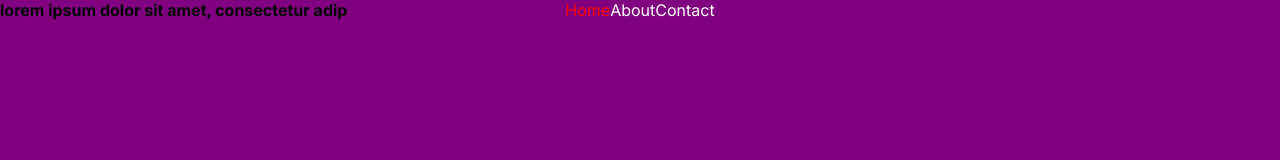
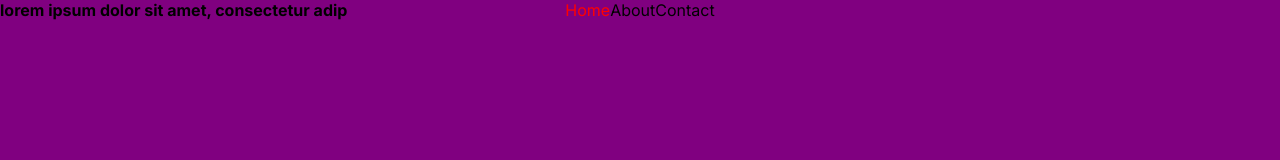
Before and after one commit to Elkhan2003/Next-Scroll, a Next.js app: page / in a window 1280 px wide. Shown: the top 160 px of the page. Built offline with nearby package versions, Linux system fonts and the light colour scheme.

Commit message:
The same way for Scroll

```diff
--- a/src/components/layout/header/Header.module.scss
+++ b/src/components/layout/header/Header.module.scss
@@ -8,13 +8,13 @@
 		display: flex;
 		justify-content: center;
 
-		.link {
-			color: white;
-			cursor: pointer;
-
-			&.active {
-				color: red;
-			}
-		}
+		//.link {
+		//	color: white;
+		//	cursor: pointer;
+		//
+		//	&.active {
+		//		color: red;
+		//	}
+		//}
 	}
 }
--- a/src/components/layout/header/Header.tsx
+++ b/src/components/layout/header/Header.tsx
@@ -45,10 +45,6 @@ const Header: FC = () => {
 		setActiveLink(to);
 	};
 
-	const handleSetInactive = () => {
-		window.scrollBy(0, 10);
-	};
-
 	return (
 		<>
 			<div className={scss.header}>
@@ -61,11 +57,7 @@ const Header: FC = () => {
 							smooth={link.smooth}
 							offset={link.offset}
 							duration={link.duration}
-							className={`${scss.link} ${
-								activeLink === link.to ? scss.active : ""
-							}`}
-							onSetActive={() => handleSetActive(link.to)}
-							onSetInactive={handleSetInactive}
+							className="link__faegrtdhd"
 						>
 							{link.label}
 						</Link>
--- a/src/pages/globals.scss
+++ b/src/pages/globals.scss
@@ -24,3 +24,9 @@
 		color-scheme: dark;
 	}
 }
+
+.link__faegrtdhd {
+	&.active {
+		color: red;
+	}
+}
```
